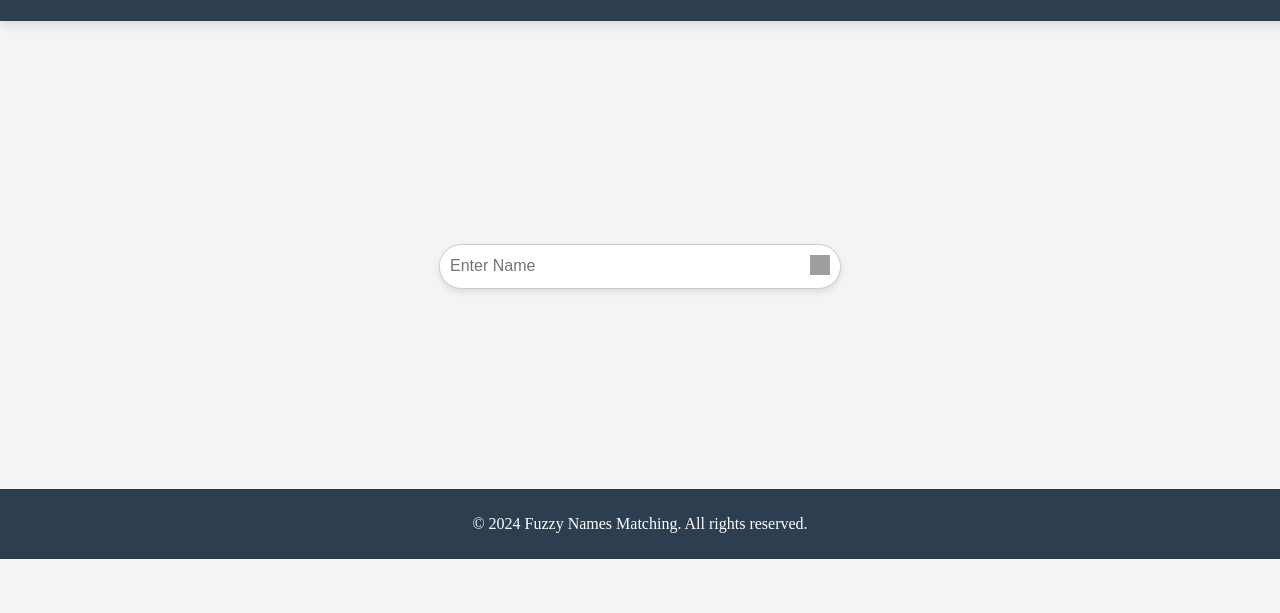
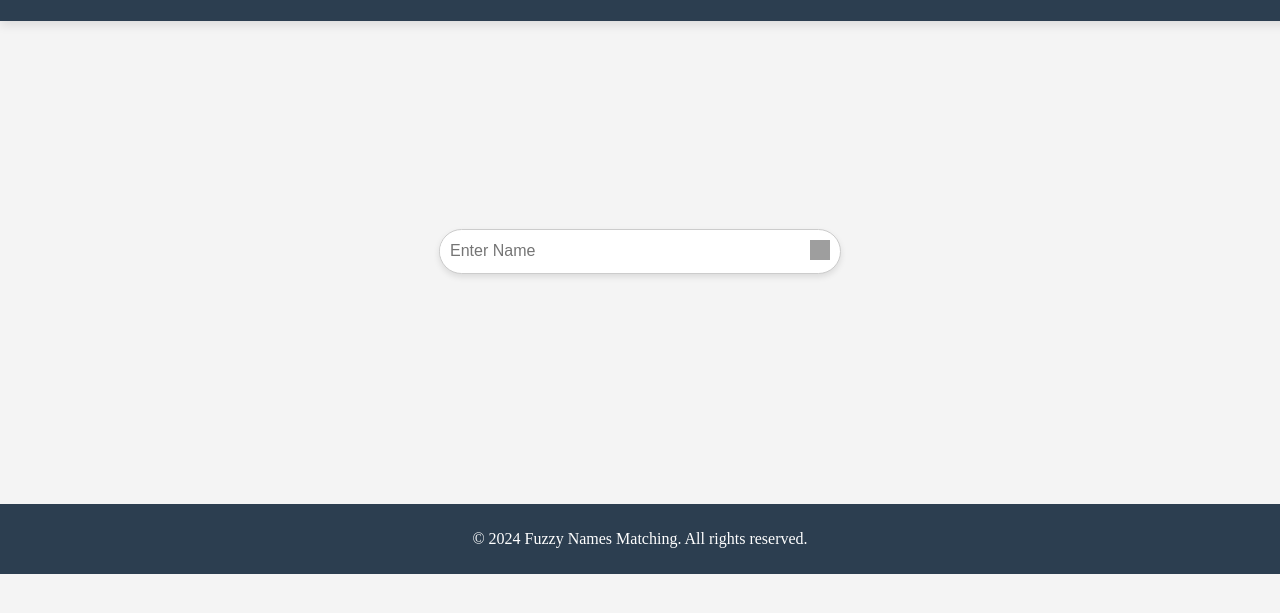
Before and after one commit to harshitha020505/FuzzyWords-Matching, a plain HTML site: page main.html in a window 1280 px wide. Shown: the part 99-712 px from the top of the page. Drawn offline with Linux system fonts and the light colour scheme; grey boxes are pictures that could not be loaded.

Commit message:
Update main.html

```diff
--- a/main.html
+++ b/main.html
@@ -106,7 +106,7 @@
 
     }
     .footer {
-        margin-top: 200px;
+        margin-top: 230px;
         padding: 10px;
         background-color: #2C3E50;
         color: white;
```
